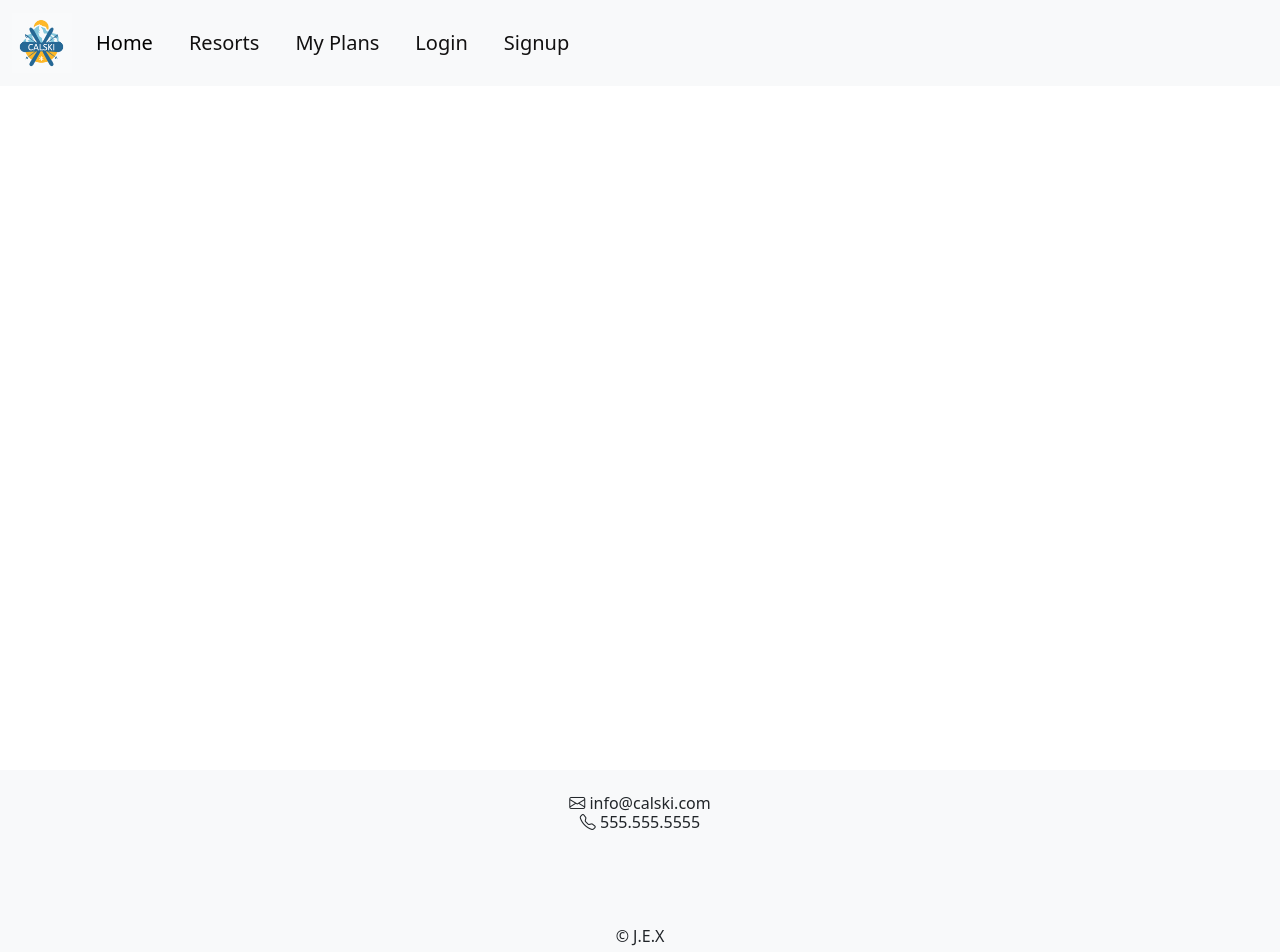
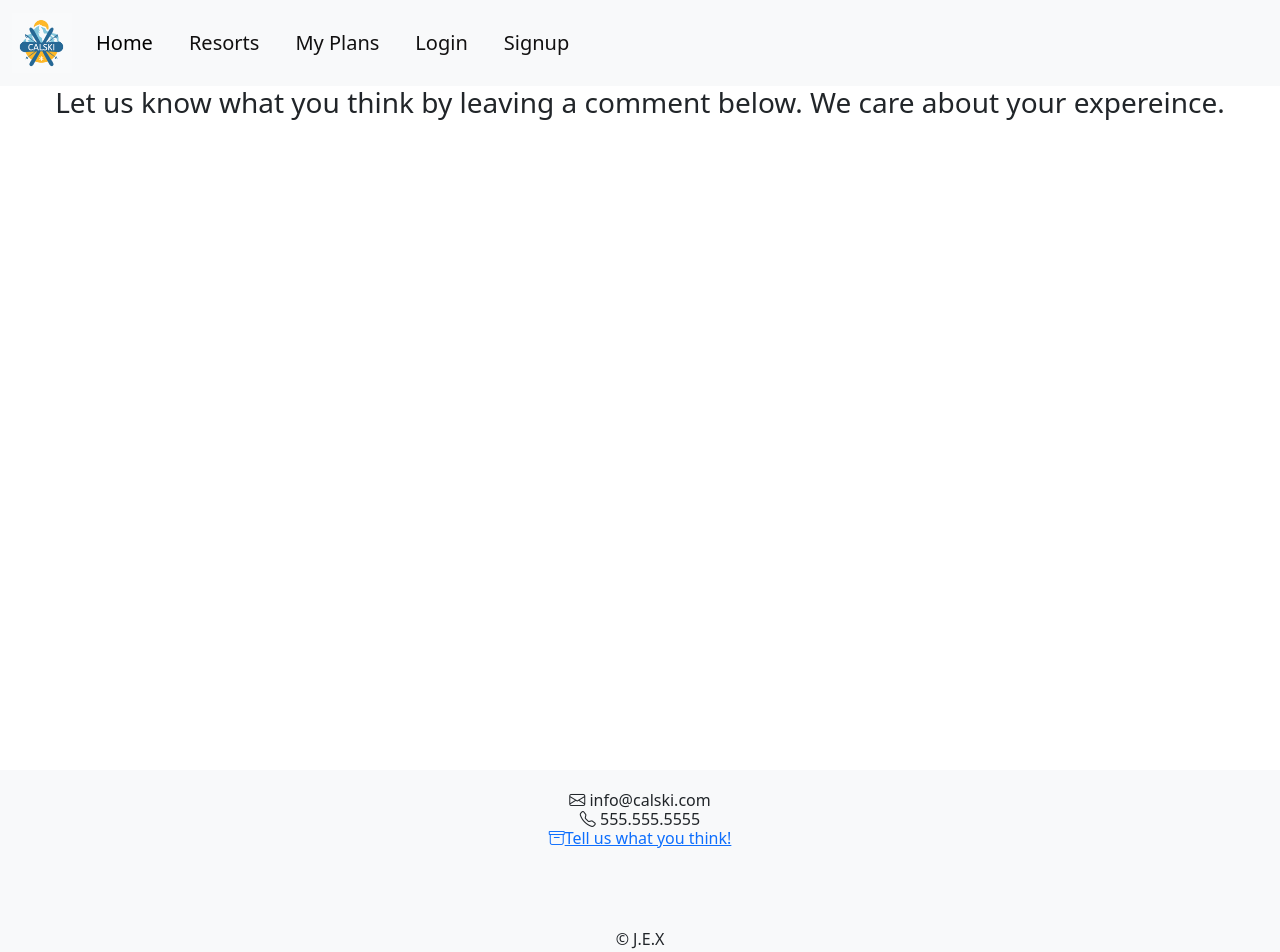
Before and after one commit to jyekang/CalSki, a React (Vite) app in the folder client/: page /websiteReview in a window 1280 px wide. Shown: the top 952 px of the page. Built offline with nearby package versions, Linux system fonts and the light colour scheme.

Commit message:
Setting up website review page

```diff
--- a/client/src/components/Footer.jsx
+++ b/client/src/components/Footer.jsx
@@ -1,9 +1,13 @@
+import { Link } from 'react-router-dom'
+
 const Footer = () => {
+
   return (
     <div className="footer d-flex align-items-center justify-content-center" style={{backgroundColor:'rgb(248,249,250)'}}>
         <div >
           <h6 className="mr-3"><i class="bi bi-envelope"></i> info@calski.com</h6>
           <h6><i class="bi bi-telephone"></i> 555.555.5555</h6>
+          <h6><Link to='/websiteReview'><i class="bi bi-archive"></i>Tell us what you think!</Link></h6>
         </div>
 
         <div class="w-100"></div>
--- a/client/src/components/Main.jsx
+++ b/client/src/components/Main.jsx
@@ -6,6 +6,7 @@ import Signup from './Signup.jsx'
 import Resorts from './Resorts.jsx'
 import ResortsDetail from './ResortsDetail.jsx'
 import Plans from './Plans.jsx'
+import WebsiteReview from './websiteReview.jsx'
 
 const Main = () => {
     return (
@@ -17,6 +18,7 @@ const Main = () => {
                 <Route path='/resorts' element={<Resorts />} />
                 <Route path='/resorts/:id' element={<ResortsDetail />} />
                 <Route path='/plans' element={<Plans />} />
+                <Route path='/websiteReview' element={<WebsiteReview />} />
             </Routes>
         </div>
     )
--- /dev/null
+++ b/client/src/components/websiteReview.jsx
@@ -0,0 +1,15 @@
+const websiteReview = () => {
+
+    return (
+        <div>
+            <div>
+                <h3>Let us know what you think by leaving a comment below. We care about your expereince.</h3>
+            </div>
+            <div>
+
+            </div>
+        </div>
+    )
+}
+
+export default websiteReview
```
